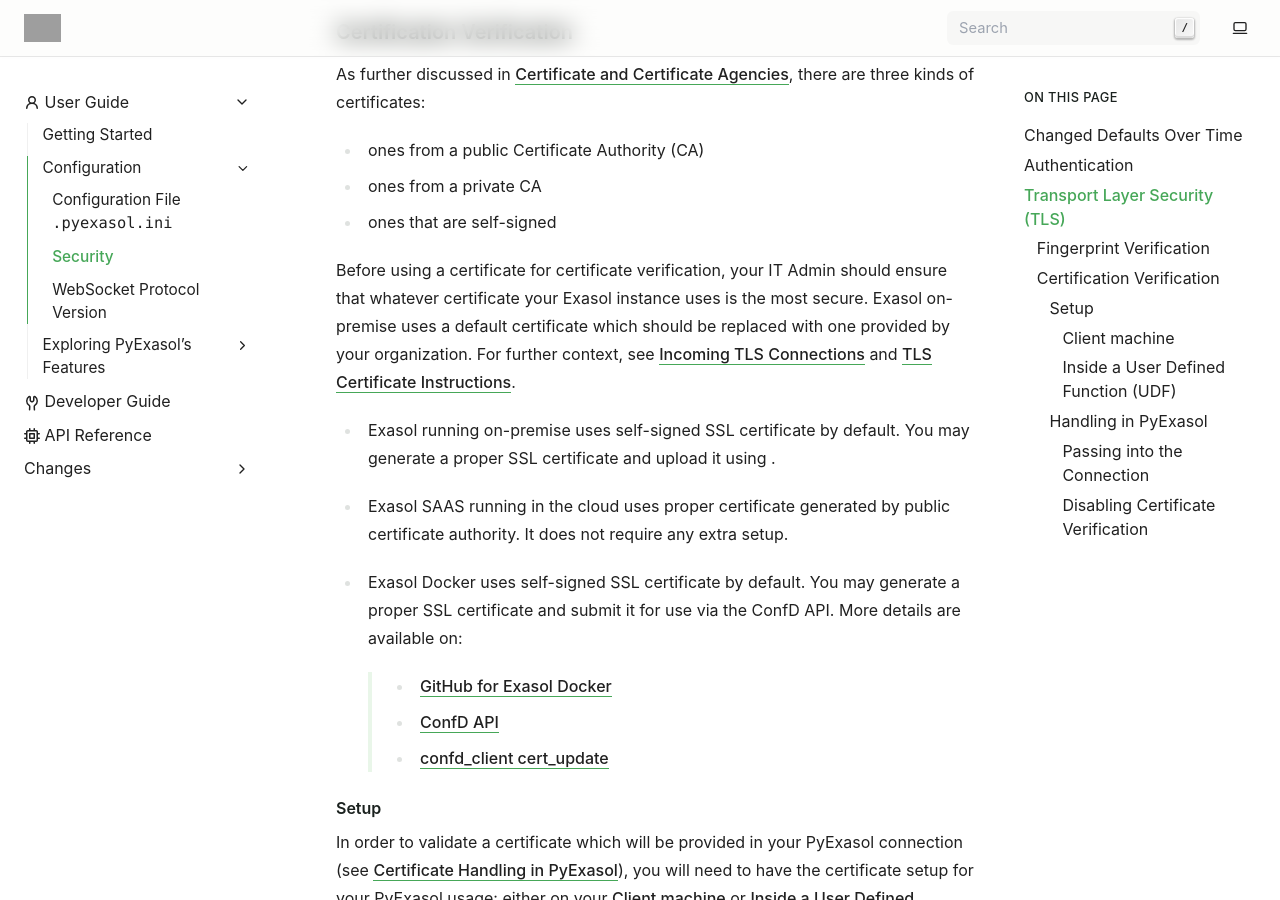
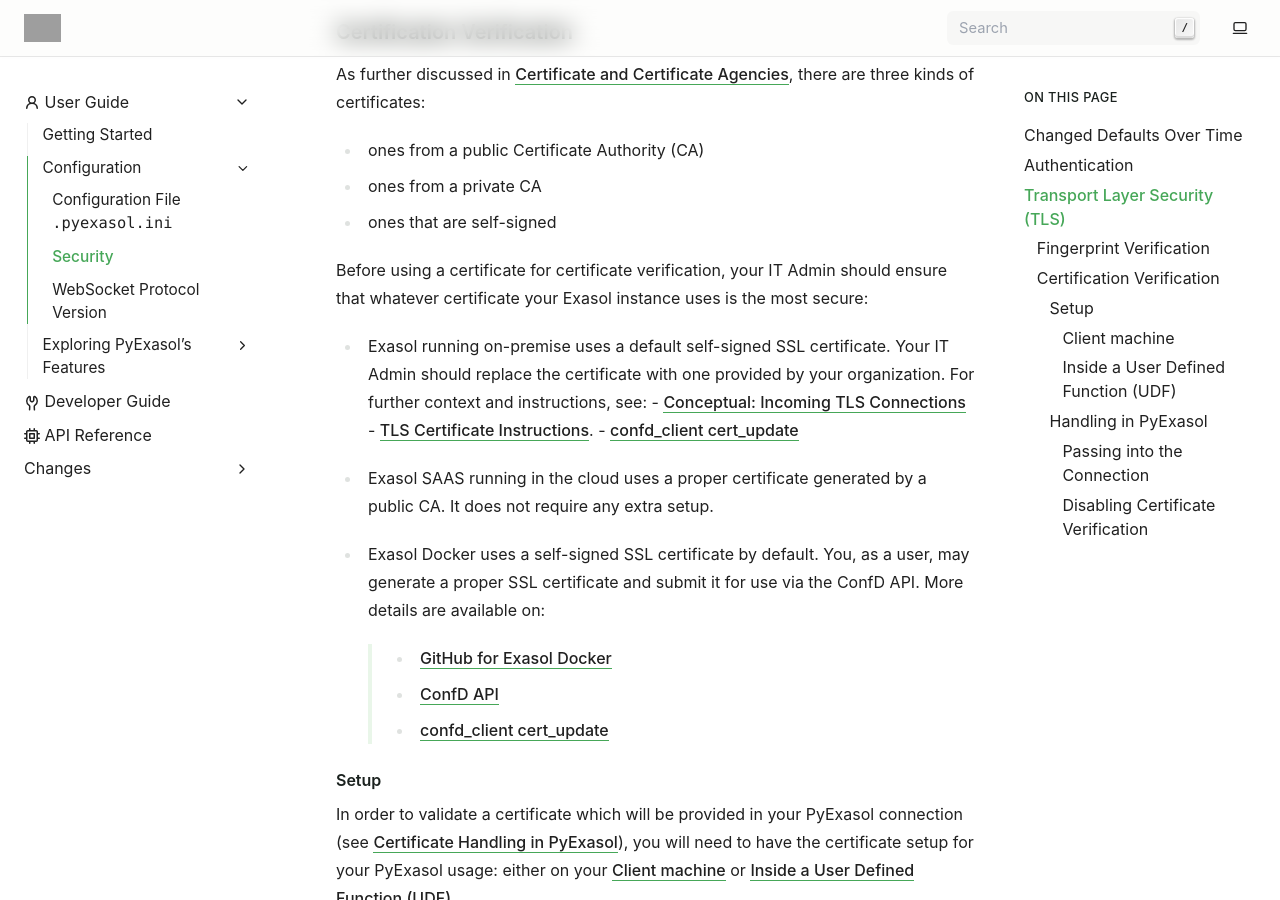
Before and after one commit to exasol/pyexasol, a Sphinx documentation site: the page built from doc/user_guide/configuration/security.rst, in a window 1280 px wide and 900 px high, scrolled down 3009 px. Built offline with Sphinx 7.4.7, drawn with Linux system fonts in a browser that asks for light colours; grey boxes are pictures that could not be loaded.

Commit message:
Fix part about on-premise with slight duplication & add link from reviewer

```diff
--- a/doc/user_guide/configuration/security.rst
+++ b/doc/user_guide/configuration/security.rst
@@ -142,15 +142,20 @@
 * ones that are self-signed
 
 Before using a certificate for certificate verification, your IT Admin should ensure that
-whatever certificate your Exasol instance uses is the most secure. Exasol on-premise
-uses a default certificate which should be replaced with one provided by your
-organization. For further context, see
-`Incoming TLS Connections <https://github.com/exasol/tutorials/blob/1.0.0/tls/doc/tls_with_exasol.md#incoming-tls-connections>`__
-and `TLS Certificate Instructions <https://docs.exasol.com/db/latest/administration/on-premise/access_management/tls_certificate.htm>`__.
+whatever certificate your Exasol instance uses is the most secure:
 
-- Exasol running on-premise uses self-signed SSL certificate by default. You may generate a proper SSL certificate and upload it using .
-- Exasol SAAS running in the cloud uses proper certificate generated by public certificate authority. It does not require any extra setup.
-- Exasol Docker uses self-signed SSL certificate by default. You may generate a proper SSL certificate and submit it for use via the ConfD API. More details are available on:
+- Exasol running on-premise uses a default self-signed SSL certificate. Your IT Admin
+  should replace the certificate with one provided by your organization. For further
+  context and instructions, see:
+  - `Conceptual: Incoming TLS Connections <https://github.com/exasol/tutorials/blob/1.0.0/tls/doc/tls_with_exasol.md#incoming-tls-connections>`__
+  - `TLS Certificate Instructions <https://docs.exasol.com/db/latest/administration/on-premise/access_management/tls_certificate.htm>`__.
+  - `confd_client cert_update <https://docs.exasol.com/db/latest/confd/jobs/cert_update.htm>`_
+
+- Exasol SAAS running in the cloud uses a proper certificate generated by a public CA.
+  It does not require any extra setup.
+- Exasol Docker uses a self-signed SSL certificate by default. You, as a user, may
+  generate a proper SSL certificate and submit it for use via the ConfD API. More
+  details are available on:
 
    - `GitHub for Exasol Docker <https://github.com/exasol/docker-db>`_
    - `ConfD API <https://docs.exasol.com/db/latest/confd/confd.htm>`_
```
